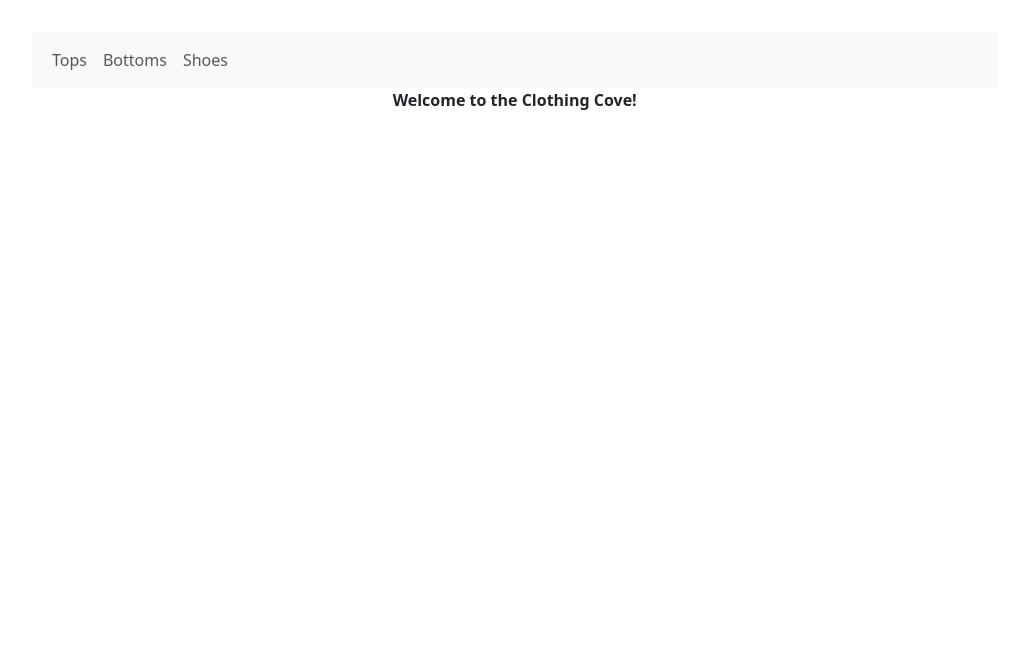
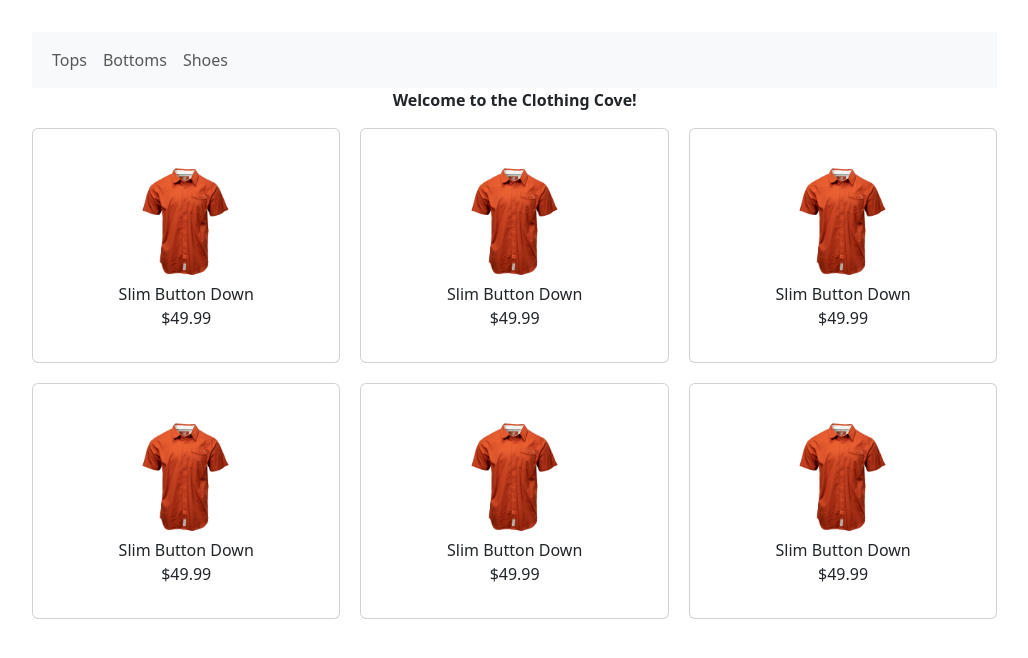
Before and after one commit to clikorama14/Capstone-Project, a React (Vite) app in the folder react/: page / in a window 1280 px wide. Shown: the top 658 px of the page, without its empty margins (24-1052 px from the left). Built offline with nearby package versions, Linux system fonts and the light colour scheme.

Commit message:
loaded product examples in

```diff
--- a/react/src/components/Landing.jsx
+++ b/react/src/components/Landing.jsx
@@ -4,7 +4,8 @@ import {
     Route,
     Routes,
     Link
-  } from 'react-router-dom';
+} from 'react-router-dom';
+import Product from "./Product";
 
 const Landing = () => {
     return (
@@ -31,7 +32,19 @@ const Landing = () => {
                 </div>
             </nav>
 
-            <div><strong>Welcome to the Clothing Cove!</strong></div>
+            <div>
+                <strong>Welcome to the Clothing Cove!</strong>
+                <p></p>
+            </div>
+
+            <div className="card-container" style={{ display: 'flex', flexWrap: 'wrap', gap: '20px' }}>
+                {
+                    Array.from({ length: 6 }).map((_, index) => (
+                        <Product key={index} />
+                    ))
+                }
+            </div>
+
         </>
     );
 };
--- /dev/null
+++ b/react/src/components/Product.jsx
@@ -0,0 +1,19 @@
+import React from 'react';
+import Shirt from '../assets/images/orange_button_dnw.png';
+
+const Product = () => {
+
+    return (
+
+        <div className="card card-background" style={{ flex: '1', minWidth: '300px', maxWidth: '45%' }}>
+            <div className="card-body">
+                <img src={Shirt} style={{ width: '100%', maxWidth: '100px' }} />
+                <div className="card-text">Slim Button Down</div>
+                <div className="card-text">$49.99</div>
+            </div>
+        </div>
+
+    );
+};
+
+export default Product;
```
Also changed, not shown: react/src/assets/images/orange_button_dnw.png (added).
